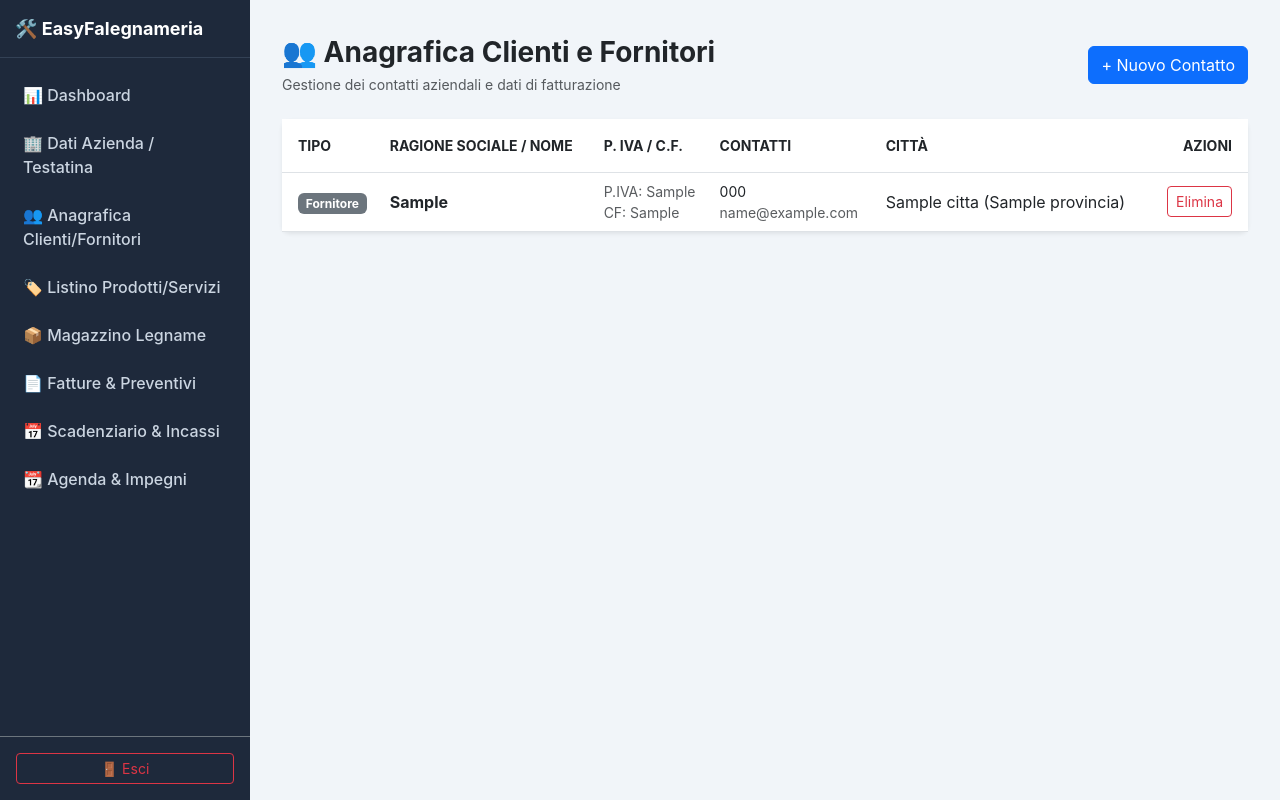
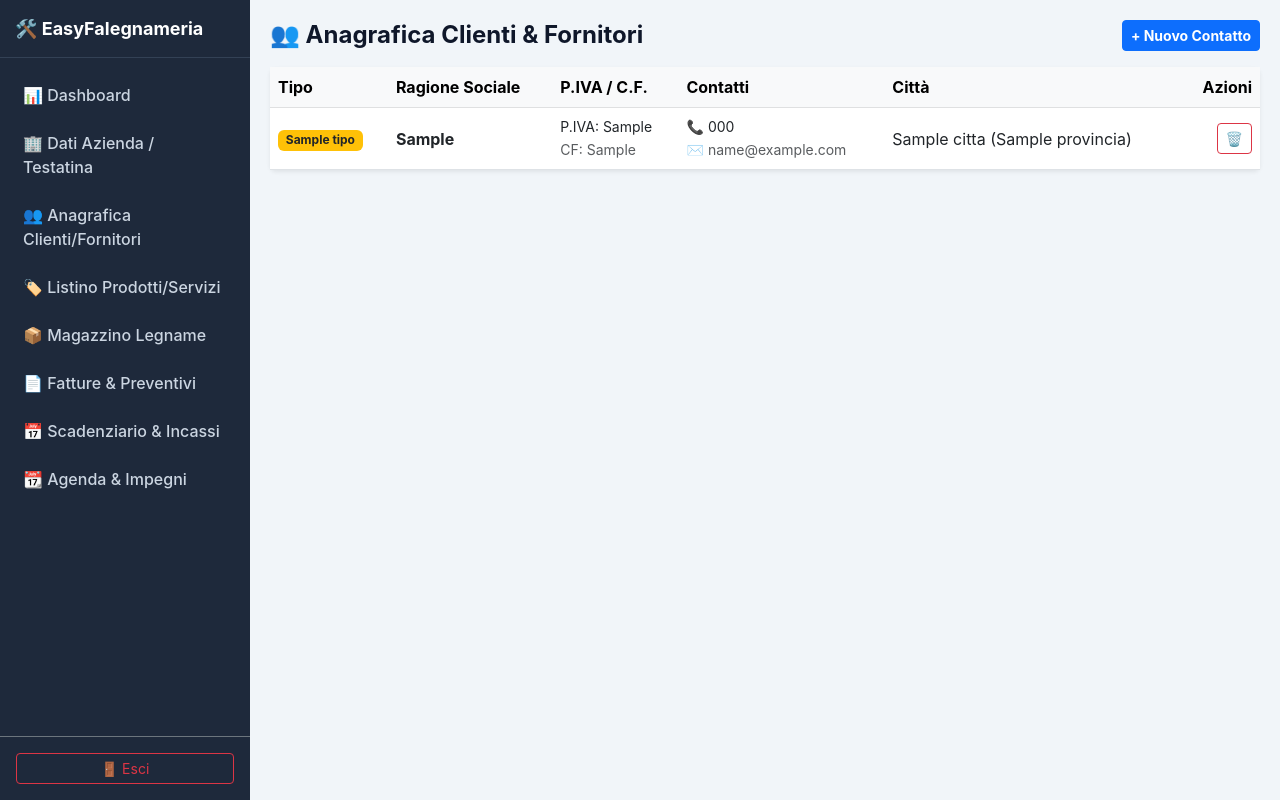
Before and after one commit to angeloangius8-code/gestionale-falegnameria, a Flask app: page /anagrafica in a window 1280 px wide. Run offline with Flask 3, Linux system fonts and the light colour scheme; the visitor is signed in with stand-in values (Sample User, id 1); tables that the repository leaves empty hold one stand-in row (values such as "Sample post"); a database or web service that is not in the repository returns one stand-in record (values such as "Sample title"); some libraries are stand-ins or nearby versions.

Commit message:
Update anagrafica.html

```diff
--- a/gestionale_falegnameria/templates/anagrafica.html
+++ b/gestionale_falegnameria/templates/anagrafica.html
@@ -1,54 +1,122 @@
 {% extends "base.html" %}
 
 {% block content %}
-<div class="container-fluid py-3">
-    <div class="d-flex justify-content-between align-items-center mb-4">
-        <div>
-            <h1 class="h3 fw-bold text-dark mb-1">👥 Anagrafica Clienti e Fornitori</h1>
-            <p class="text-muted small mb-0">Gestione dei contatti aziendali e dati di fatturazione</p>
-        </div>
-        <button type="button" class="btn btn-primary font-weight-bold" data-bs-toggle="modal" data-bs-target="#modalNuovoContatto">
+<div class="container-fluid p-0">
+    <div class="d-flex justify-content-between align-items-center mb-3">
+        <h2 class="h4 fw-bold m-0">👥 Anagrafica Clienti & Fornitori</h2>
+        <button class="btn btn-primary btn-sm fw-bold" data-bs-toggle="modal" data-bs-target="#modalAnagrafica">
             + Nuovo Contatto
         </button>
     </div>
 
-    <!-- TABELLA CONTATTI -->
-    <div class="card border-0 shadow-sm rounded-3">
+    <!-- Modal Inserimento Contatto -->
+    <div class="modal fade" id="modalAnagrafica" tabindex="-1" aria-hidden="true">
+        <div class="modal-dialog modal-lg">
+            <div class="modal-content">
+                <form action="{{ url_for('anagrafica') }}" method="POST">
+                    <div class="modal-header">
+                        <h5 class="modal-title fw-bold">Nuova Anagrafica</h5>
+                        <button type="button" class="btn-close" data-bs-dismiss="modal" aria-label="Close"></button>
+                    </div>
+                    <div class="modal-body row g-3">
+                        <div class="col-md-4">
+                            <label class="form-label fw-bold">Tipo</label>
+                            <select name="tipo" class="form-select" required>
+                                <option value="Cliente">Cliente</option>
+                                <option value="Fornitore">Fornitore</option>
+                            </select>
+                        </div>
+                        <div class="col-md-8">
+                            <label class="form-label fw-bold">Ragione Sociale / Nome</label>
+                            <input type="text" name="ragione_sociale" class="form-control" required>
+                        </div>
+                        <div class="col-md-4">
+                            <label class="form-label">Partita IVA</label>
+                            <input type="text" name="p_iva" class="form-control">
+                        </div>
+                        <div class="col-md-4">
+                            <label class="form-label">Codice Fiscale</label>
+                            <input type="text" name="codice_fiscale" class="form-control">
+                        </div>
+                        <div class="col-md-4">
+                            <label class="form-label">Cod. Destinatario</label>
+                            <input type="text" name="codice_destinatario" class="form-control" value="0000000">
+                        </div>
+                        <div class="col-md-6">
+                            <label class="form-label">Indirizzo</label>
+                            <input type="text" name="indirizzo" class="form-control">
+                        </div>
+                        <div class="col-md-3">
+                            <label class="form-label">Città</label>
+                            <input type="text" name="citta" class="form-control">
+                        </div>
+                        <div class="col-md-1">
+                            <label class="form-label">CAP</label>
+                            <input type="text" name="cap" class="form-control">
+                        </div>
+                        <div class="col-md-2">
+                            <label class="form-label">Provincia</label>
+                            <input type="text" name="provincia" class="form-control">
+                        </div>
+                        <div class="col-md-4">
+                            <label class="form-label">Telefono</label>
+                            <input type="text" name="telefono" class="form-control">
+                        </div>
+                        <div class="col-md-4">
+                            <label class="form-label">Email</label>
+                            <input type="email" name="email" class="form-control">
+                        </div>
+                        <div class="col-md-4">
+                            <label class="form-label">PEC</label>
+                            <input type="email" name="pec" class="form-control">
+                        </div>
+                    </div>
+                    <div class="modal-footer">
+                        <button type="button" class="btn btn-secondary" data-bs-dismiss="modal">Annulla</button>
+                        <button type="submit" class="btn btn-primary fw-bold">Salva Contatto</button>
+                    </div>
+                </form>
+            </div>
+        </div>
+    </div>
+
+    <!-- Tabella Responsive -->
+    <div class="card border-0 shadow-sm">
         <div class="card-body p-0">
-            <div class="table-responsive">
-                <table class="table table-hover align-middle mb-0">
-                    <thead class="bg-light text-secondary small text-uppercase">
+            <div class="table-responsive" style="max-width: 100%; overflow-x: auto;">
+                <table class="table table-hover align-middle m-0" style="min-width: 650px;">
+                    <thead class="table-light">
                         <tr>
-                            <th class="ps-3 py-3">Tipo</th>
-                            <th class="py-3">Ragione Sociale / Nome</th>
-                            <th class="py-3">P. IVA / C.F.</th>
-                            <th class="py-3">Contatti</th>
-                            <th class="py-3">Città</th>
-                            <th class="pe-3 text-end py-3">Azioni</th>
+                            <th>Tipo</th>
+                            <th>Ragione Sociale</th>
+                            <th>P.IVA / C.F.</th>
+                            <th>Contatti</th>
+                            <th>Città</th>
+                            <th class="text-end">Azioni</th>
                         </tr>
                     </thead>
                     <tbody>
                         {% for c in contatti %}
                         <tr>
-                            <td class="ps-3">
-                                {% if c.tipo == 'Cliente' %}
-                                <span class="badge bg-info text-dark">Cliente</span>
-                                {% else %}
-                                <span class="badge bg-secondary">Fornitore</span>
-                                {% endif %}
+                            <td>
+                                <span class="badge {% if c['tipo'] == 'Cliente' %}bg-info text-dark{% else %}bg-warning text-dark{% endif %}">
+                                    {{ c['tipo'] }}
+                                </span>
                             </td>
-                            <td class="fw-bold text-dark">{{ c.ragione_sociale }}</td>
-                            <td class="small text-muted">
-                                P.IVA: {{ c.p_iva if c.p_iva else '-' }}<br>
-                                CF: {{ c.codice_fiscale if c.codice_fiscale else '-' }}
+                            <td class="fw-bold">{{ c['ragione_sociale'] }}</td>
+                            <td>
+                                <small class="d-block">P.IVA: {{ c['p_iva'] or '-' }}</small>
+                                <small class="text-muted">CF: {{ c['codice_fiscale'] or '-' }}</small>
                             </td>
-                            <td class="small">
-                                {{ c.telefono if c.telefono else '' }}<br>
-                                <span class="text-muted">{{ c.email if c.email else '' }}</span>
+                            <td>
+                                <small class="d-block">📞 {{ c['telefono'] or '-' }}</small>
+                                <small class="text-muted">✉️ {{ c['email'] or '-' }}</small>
                             </td>
-                            <td>{{ c.citta if c.citta else '-' }} {{ '(' + c.provincia + ')' if c.provincia else '' }}</td>
-                            <td class="pe-3 text-end">
-                                <a href="{{ url_for('elimina_anagrafica', id=c.id) }}" class="btn btn-sm btn-outline-danger" onclick="return confirm('Eliminare questo contatto?')">Elimina</a>
+                            <td>{{ c['citta'] or '-' }} ({{ c['provincia'] or '-' }})</td>
+                            <td class="text-end">
+                                <a href="{{ url_for('elimina_anagrafica', id=c['id']) }}" class="btn btn-outline-danger btn-sm" onclick="return confirm('Sei sicuro di voler eliminare questo contatto?')">
+                                    🗑️
+                                </a>
                             </td>
                         </tr>
                         {% else %}
@@ -62,75 +130,4 @@
         </div>
     </div>
 </div>
-
-<!-- MODALE NUOVO CONTATTO -->
-<div class="modal fade" id="modalNuovoContatto" tabindex="-1" aria-hidden="true">
-    <div class="modal-dialog modal-lg">
-        <div class="modal-content">
-            <form method="POST" action="{{ url_for('anagrafica') }}">
-                <div class="modal-header">
-                    <h5 class="modal-title fw-bold">Aggiungi Contatto Anagrafica</h5>
-                    <button type="button" class="btn-close" data-bs-dismiss="modal" aria-label="Close"></button>
-                </div>
-                <div class="modal-body row g-3">
-                    <div class="col-md-4">
-                        <label class="form-label small fw-bold">Tipo Contatto</label>
-                        <select name="tipo" class="form-select" required>
-                            <option value="Cliente">Cliente</option>
-                            <option value="Fornitore">Fornitore</option>
-                        </select>
-                    </div>
-                    <div class="col-md-8">
-                        <label class="form-label small fw-bold">Ragione Sociale / Nome</label>
-                        <input type="text" name="ragione_sociale" class="form-control" required>
-                    </div>
-                    <div class="col-md-4">
-                        <label class="form-label small fw-bold">Partita IVA</label>
-                        <input type="text" name="p_iva" class="form-control">
-                    </div>
-                    <div class="col-md-4">
-                        <label class="form-label small fw-bold">Codice Fiscale</label>
-                        <input type="text" name="codice_fiscale" class="form-control">
-                    </div>
-                    <div class="col-md-4">
-                        <label class="form-label small fw-bold">Codice SDI</label>
-                        <input type="text" name="codice_destinatario" class="form-control" value="0000000">
-                    </div>
-                    <div class="col-md-6">
-                        <label class="form-label small fw-bold">Email</label>
-                        <input type="email" name="email" class="form-control">
-                    </div>
-                    <div class="col-md-6">
-                        <label class="form-label small fw-bold">PEC</label>
-                        <input type="email" name="pec" class="form-control">
-                    </div>
-                    <div class="col-md-6">
-                        <label class="form-label small fw-bold">Telefono / Cellulare</label>
-                        <input type="text" name="telefono" class="form-control">
-                    </div>
-                    <div class="col-md-6">
-                        <label class="form-label small fw-bold">Indirizzo</label>
-                        <input type="text" name="indirizzo" class="form-control">
-                    </div>
-                    <div class="col-md-4">
-                        <label class="form-label small fw-bold">Città</label>
-                        <input type="text" name="citta" class="form-control">
-                    </div>
-                    <div class="col-md-4">
-                        <label class="form-label small fw-bold">CAP</label>
-                        <input type="text" name="cap" class="form-control">
-                    </div>
-                    <div class="col-md-4">
-                        <label class="form-label small fw-bold">Provincia</label>
-                        <input type="text" name="provincia" class="form-control" maxlength="2">
-                    </div>
-                </div>
-                <div class="modal-footer">
-                    <button type="button" class="btn btn-secondary" data-bs-dismiss="modal">Annulla</button>
-                    <button type="submit" class="btn btn-primary">Salva Contatto</button>
-                </div>
-            </form>
-        </div>
-    </div>
-</div>
 {% endblock %}
```
